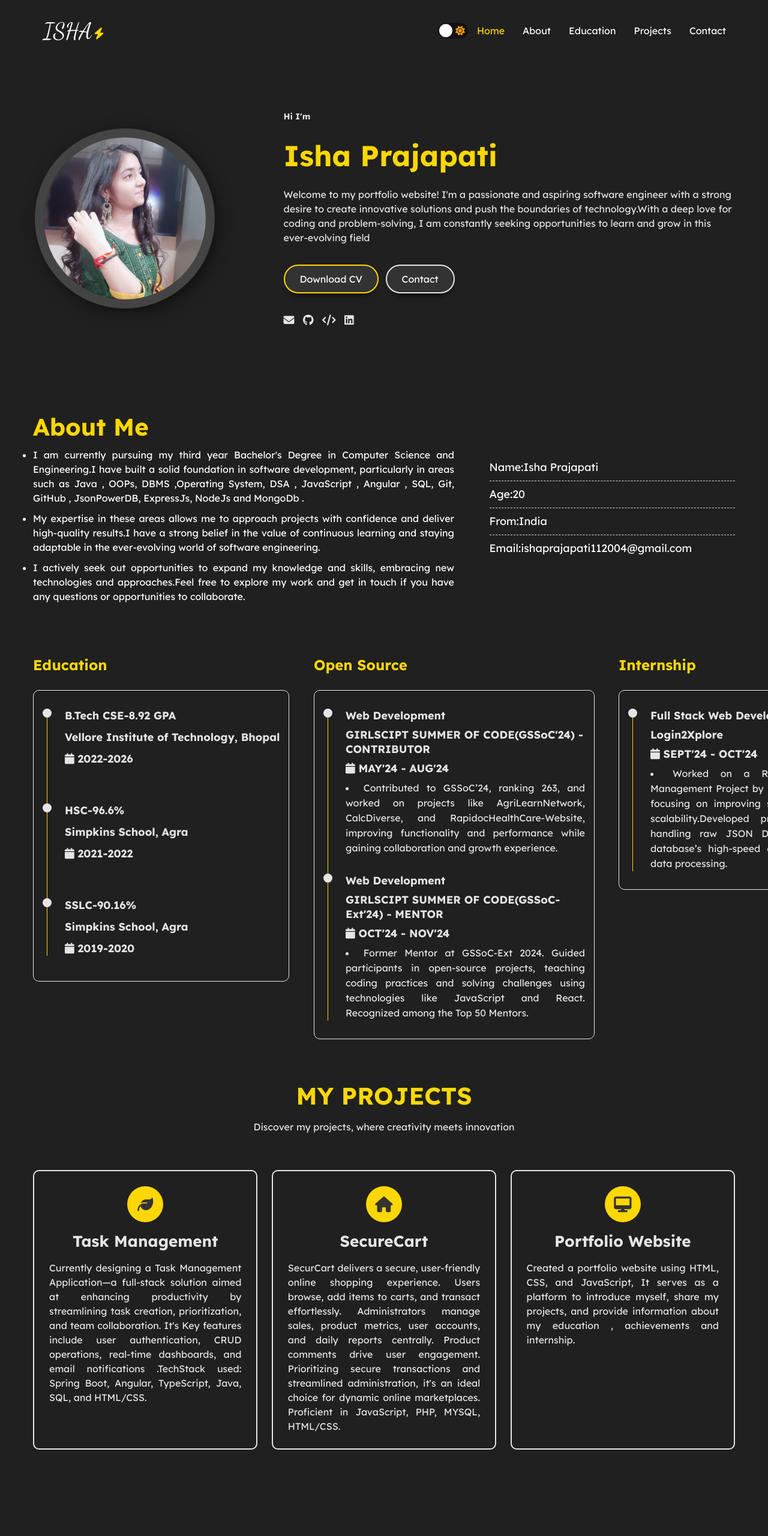
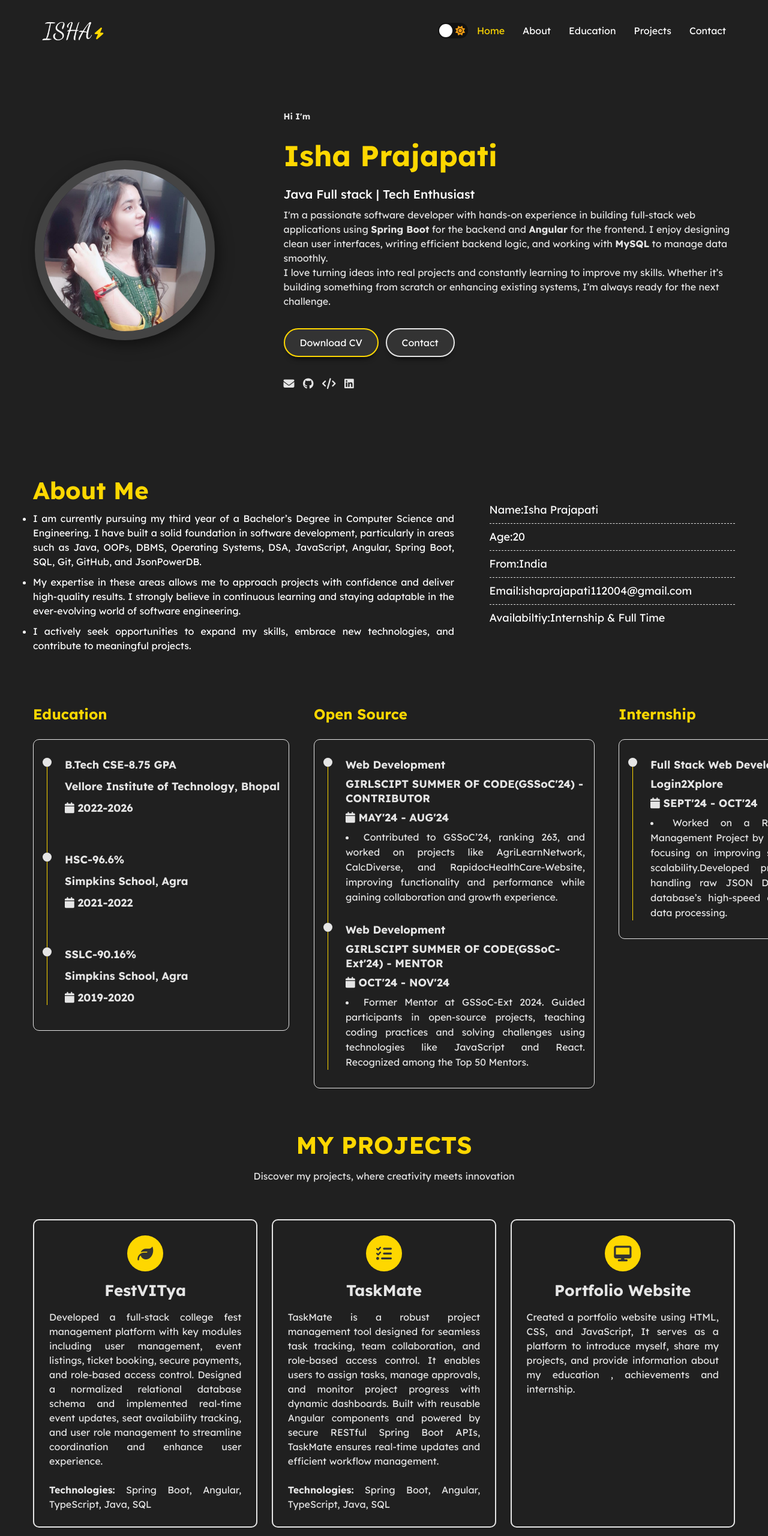
Before and after one commit to ishap11/Portfolio_Isha, a plain HTML site: page index.html in a window 1280 px wide. Shown: the top 2560 px of the page at 60% size. Drawn offline with nearby package versions, Linux system fonts and the light colour scheme.

Commit message:
update latest resume

```diff
--- a/index.html
+++ b/index.html
@@ -1,5 +1,6 @@
 <!DOCTYPE html>
 <html lang="en">
+
 <head>
     <meta charset="UTF-8">
     <meta http-equiv="X-UA-Compatible" content="IE=edge">
@@ -9,7 +10,8 @@
 
 
     <link rel="stylesheet" href="styles.css">
-    <link rel="stylesheet" href="https://cdnjs.cloudflare.com/ajax/libs/font-awesome/6.4.0/css/all.min.css" class="stylesheet">
+    <link rel="stylesheet" href="https://cdnjs.cloudflare.com/ajax/libs/font-awesome/6.4.0/css/all.min.css"
+        class="stylesheet">
 </head>
 
 <body>
@@ -56,10 +58,21 @@
         <div class="profile-text">
             <h5>Hi I'm </h5><br>
             <h1>Isha Prajapati</h1><br>
-            <p>Welcome to my portfolio website! I'm a passionate and aspiring software engineer with a strong desire to create innovative solutions and push the boundaries of technology.With a deep love for coding and problem-solving, I am constantly seeking opportunities to learn and grow in this ever-evolving field</p>
-
+            <span class="jobposition">Java Full stack | Tech Enthusiast</span>
+            <p>
+                I'm a passionate software developer with hands-on experience in building full-stack web applications
+                using
+                <strong>Spring Boot</strong> for the backend and <strong>Angular</strong> for the frontend. I enjoy
+                designing clean user interfaces,
+                writing efficient backend logic, and working with <strong>MySQL</strong> to manage data smoothly.
+            </p>
+            <p>
+                I love turning ideas into real projects and constantly learning to improve my skills. Whether it’s
+                building something from scratch
+                or enhancing existing systems, I’m always ready for the next challenge.
+            </p>
             <div class="btn-group">
-                <a href="files/IshaPrajapati_Resume.pdf" class="btn   active">Download CV</a>
+                <a href="files/isha_resume.pdf" class="btn   active">Download CV</a>
                 <a href="mailto:ishaprajapati112004@gmail.com" class="btn">Contact</a>
             </div>
 
@@ -80,9 +93,17 @@
                 <div class="about-content">
                     <h4>About Me</h4>
                     <ul>
-                      <li>I am currently pursuing my third year Bachelor's Degree in Computer Science and Engineering.I have built a solid foundation in software development, particularly in areas such as Java , OOPs, DBMS ,Operating System, DSA ,  JavaScript , Angular , SQL, Git, GitHub , JsonPowerDB, ExpressJs, NodeJs and MongoDb .</li>
-                      <li> My expertise in these areas allows me to approach projects with confidence and deliver high-quality results.I have a strong belief in the value of continuous learning and staying adaptable in the ever-evolving world of software engineering.</li>
-                      <li> I actively seek out opportunities to expand my knowledge and skills, embracing new technologies and approaches.Feel free to explore my work and get in touch if you have any questions or opportunities to collaborate. </li>
+                        <li>I am currently pursuing my third year of a Bachelor’s Degree in Computer Science and
+                            Engineering.
+                            I have built a solid foundation in software development, particularly in areas such as Java,
+                            OOPs, DBMS, Operating Systems, DSA, JavaScript, Angular, Spring Boot, SQL, Git, GitHub, and
+                            JsonPowerDB.</li>
+                        <li> My expertise in these areas allows me to approach projects with confidence and deliver
+                            high-quality results.
+                            I strongly believe in continuous learning and staying adaptable in the ever-evolving world
+                            of software engineering.</li>
+                        <li> I actively seek opportunities to expand my skills, embrace new technologies, and contribute
+                            to meaningful projects. </li>
                     </ul>
                 </div>
 
@@ -92,8 +113,8 @@
                         <li>Age:20</li>
                         <li>From:India</li>
                         <li>Email:ishaprajapati112004@gmail.com</li>
-                        <!-- <li>Availabiltiy:Internship</li>
-                        <li>Experience&lt;3 Month</li> -->
+                        <li> Availabiltiy:Internship & Full Time</li>
+                        <!-- <li>Experience&lt;3 Month</li> -->
                     </ul>
                 </div>
             </div>
@@ -115,7 +136,7 @@
                                 <div class="timeline-item">
                                     <div class="circle-dot"></div>
                                     <h3 class="timeline-title">
-                                        B.Tech CSE-8.92 GPA
+                                        B.Tech CSE-8.75 GPA
                                     </h3>
                                     <h4 class="timeline-title">Vellore Institute of Technology, Bhopal</h4>
                                     <h4 class="timeline-title">
@@ -162,7 +183,10 @@
                                     <h4 class="timeline-title">
                                         <i class="fa fa-calendar"></i> MAY'24 - AUG'24
                                     </h4>
-                                    <li class="timeline-text">Contributed to GSSoC’24, ranking 263, and worked on projects like AgriLearnNetwork, CalcDiverse, and RapidocHealthCare-Website, improving functionality and performance while gaining collaboration and growth experience.
+                                    <li class="timeline-text">Contributed to GSSoC’24, ranking 263, and worked on
+                                        projects like AgriLearnNetwork, CalcDiverse, and RapidocHealthCare-Website,
+                                        improving functionality and performance while gaining collaboration and growth
+                                        experience.
                                     </li>
                                 </div>
 
@@ -175,7 +199,9 @@
                                     <h4 class="timeline-title">
                                         <i class="fa fa-calendar"></i> OCT'24 - NOV'24
                                     </h4>
-                                    <li class="timeline-text">Former Mentor at GSSoC-Ext 2024. Guided participants in open-source projects, teaching coding practices and solving challenges using technologies like JavaScript and React. Recognized among the Top 50 Mentors.
+                                    <li class="timeline-text">Former Mentor at GSSoC-Ext 2024. Guided participants in
+                                        open-source projects, teaching coding practices and solving challenges using
+                                        technologies like JavaScript and React. Recognized among the Top 50 Mentors.
                                     </li>
                                 </div>
                             </div>
@@ -197,7 +223,10 @@
                                     <h4 class="timeline-title">
                                         <i class="fa fa-calendar"></i> SEPT'24 - OCT'24
                                     </h4>
-                                    <li class="timeline-text">Worked on a Raw Material Inventory Management Project by integrating JsonPowerDB, focusing on improving system performance and scalability.Developed proficiency in efficiently handling raw JSON Data and leveraged the database’s high-speed capabilities for real-time data processing.
+                                    <li class="timeline-text">Worked on a Raw Material Inventory Management Project by
+                                        integrating JsonPowerDB, focusing on improving system performance and
+                                        scalability.Developed proficiency in efficiently handling raw JSON Data and
+                                        leveraged the database’s high-speed capabilities for real-time data processing.
                                     </li>
                                 </div>
                             </div>
@@ -221,20 +250,35 @@
                 <!-- 1st Project -->
                 <div class="project">
                     <i class="fa fa-leaf"></i>
-                    <h4>Task Management </h4>
-                    <p>Currently designing a Task Management Application—a full-stack solution aimed at enhancing productivity by streamlining task creation, prioritization, and team collaboration. It's Key features include user authentication, CRUD operations, real-time dashboards, and email notifications .TechStack used: Spring Boot, Angular, TypeScript, Java, SQL, and HTML/CSS.</p>
+                    <h4>FestVITya</h4>
+                    <p>
+                        Developed a full-stack college fest management platform with key modules including user
+                        management, event listings, ticket booking, secure payments, and role-based access control.
+                        Designed a normalized relational database schema and implemented real-time event updates, seat
+                        availability tracking, and user role management to streamline coordination and enhance user
+                        experience.
+                        <br><br><strong>Technologies:</strong> Spring Boot, Angular, TypeScript, Java, SQL
+                    </p>
                 </div>
+
                 <!-- 2nd Project -->
                 <div class="project">
-                    <i class="fa fa-house"></i>
-                    <h4>SecureCart</h4>
-                    <p>SecurCart delivers a secure, user-friendly online shopping experience. Users browse, add items to carts, and transact effortlessly. Administrators manage sales, product metrics, user accounts, and daily reports centrally. Product comments drive user engagement. Prioritizing secure transactions and streamlined administration, it's an ideal choice for dynamic online marketplaces. Proficient in JavaScript, PHP, MYSQL, HTML/CSS.</p>
+                    <i class="fa fa-tasks"></i>
+                    <h4>TaskMate</h4>
+                    <p>TaskMate is a robust project management tool designed for seamless task tracking, team
+                        collaboration, and role-based access control. It enables users to assign tasks, manage
+                        approvals, and monitor project progress with dynamic dashboards. Built with reusable Angular
+                        components and powered by secure RESTful Spring Boot APIs, TaskMate ensures real-time updates
+                        and efficient workflow management. <br><br><strong>Technologies:</strong> Spring Boot, Angular, TypeScript, Java, SQL</p>
                 </div>
+
                 <!-- 3rd Project -->
                 <div class="project">
                     <i class="fa fa-desktop"></i>
                     <h4>Portfolio Website</h4>
-                    <p>Created a portfolio website using HTML, CSS, and JavaScript, It serves as a platform to introduce myself, share my projects, and provide information about my  education , achievements and internship.</p>
+                    <p>Created a portfolio website using HTML, CSS, and JavaScript, It serves as a platform to introduce
+                        myself, share my projects, and provide information about my education , achievements and
+                        internship.</p>
                 </div>
             </div>
         </div>
@@ -262,7 +306,8 @@
     </section>
 
     <!-------------------------- JS -------------------------->
-    <script src="https://code.jquery.com/jquery-3.7.0.min.js" integrity="sha256-2Pmvv0kuTBOenSvLm6bvfBSSHrUJ+3A7x6P5Ebd07/g=" crossorigin="anonymous"></script>
+    <script src="https://code.jquery.com/jquery-3.7.0.min.js"
+        integrity="sha256-2Pmvv0kuTBOenSvLm6bvfBSSHrUJ+3A7x6P5Ebd07/g=" crossorigin="anonymous"></script>
     <script src="https://cdn.jsdelivr.net/npm/typed.js@2.0.12"></script>
     <script src="https://unpkg.com/scrollreveal"></script>
     <script src="script.js"></script>
@@ -276,4 +321,5 @@
     </footer>
 
 </body>
+
 </html>
--- a/styles.css
+++ b/styles.css
@@ -233,7 +233,12 @@ profile-photo .img{
   color:#fed700;
   transform: rotate(360deg);
 }
-
+.jobposition{
+  color: white;
+  font-size: 20px;
+  font-weight: 500;
+margin-bottom: 0.6rem;
+}
 
 
  /*---------------------------About---------------------------*/
@@ -474,6 +479,7 @@ profile-photo .img{
 
 
 
+
 /*---------------------------Contact Me---------------------------*/
 .contact-content{
   padding: 100px 0;
```
Also changed, not shown: 1 other file. Lines whose indentation alone changed are shown as unchanged.
